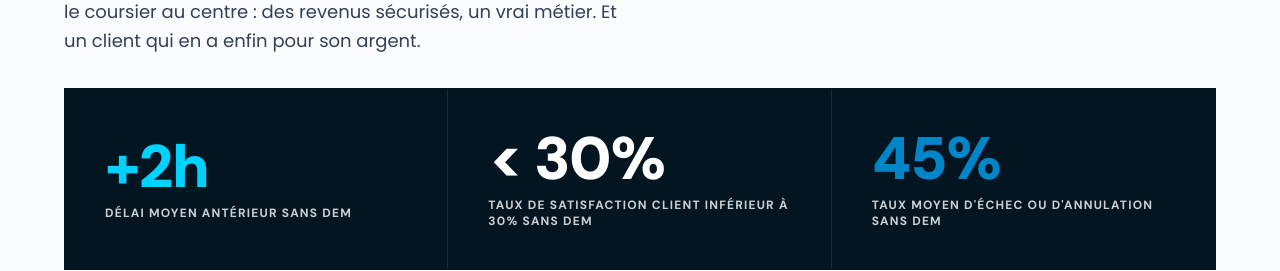
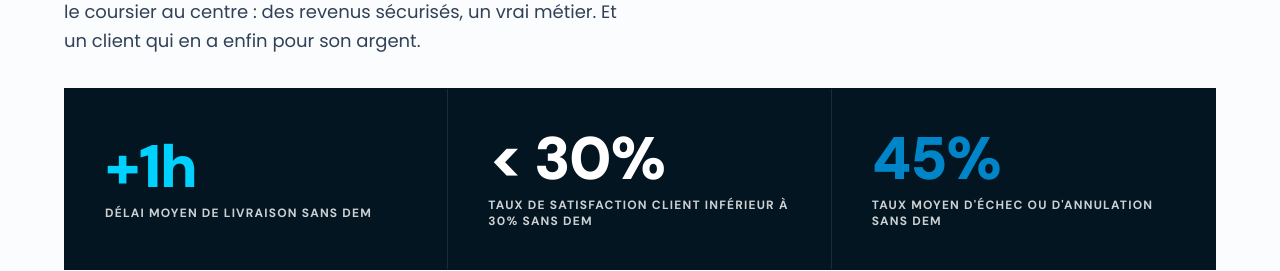
Before and after one commit to FayeDaouda/dem-landing, a React (Vite) app: page /a-propos in a window 1280 px wide. Shown: the part 900-1171 px from the top of the page. Built offline with nearby package versions, Linux system fonts and the light colour scheme; no server answers.

Commit message:
histroire

```diff
--- a/src/pages/NotreHistoire.jsx
+++ b/src/pages/NotreHistoire.jsx
@@ -204,10 +204,10 @@ export default function NotreHistoire() {
 
               <div className="p-8 lg:p-10 flex flex-col justify-center text-left">
                 <span className="font-['DM_Sans',sans-serif] text-4xl sm:text-6xl font-black text-[#00D2FF] block mb-2 tracking-tight">
-                  +2h
+                  +1h
                 </span>
                 <span className="text-xs font-bold uppercase tracking-widest text-white/80 block">
-                  Délai moyen antérieur sans DEM
+                  Délai moyen de livraison sans DEM
                 </span>
               </div>
 
```
